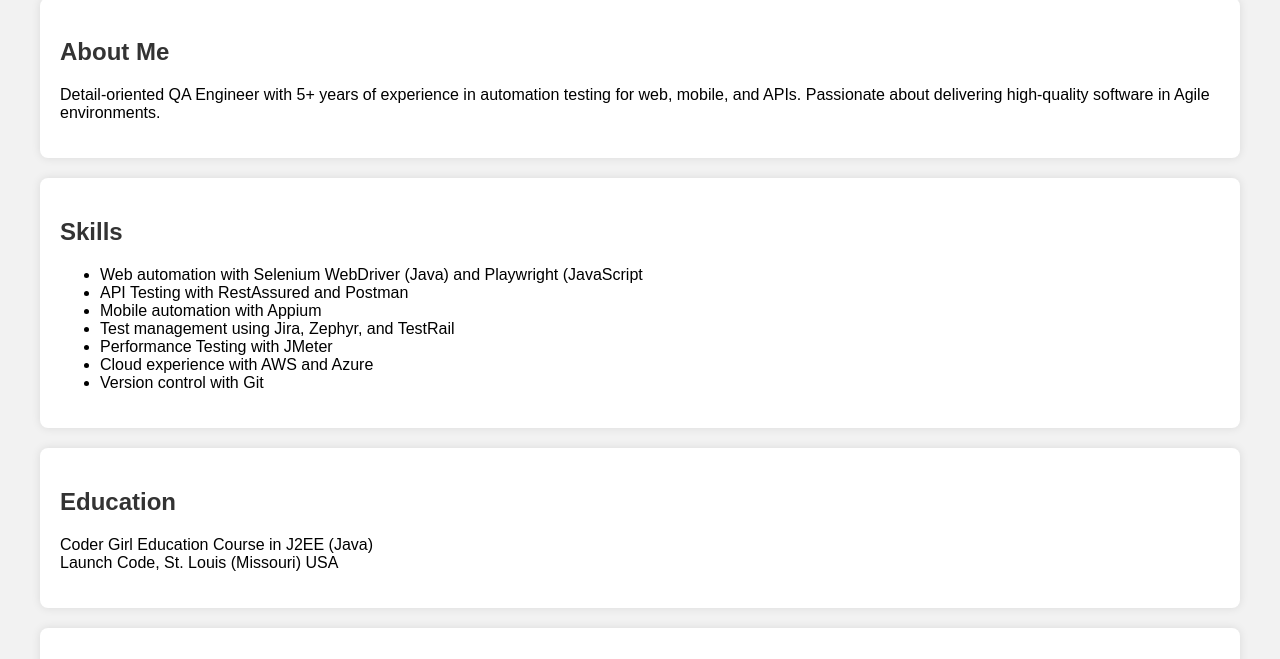
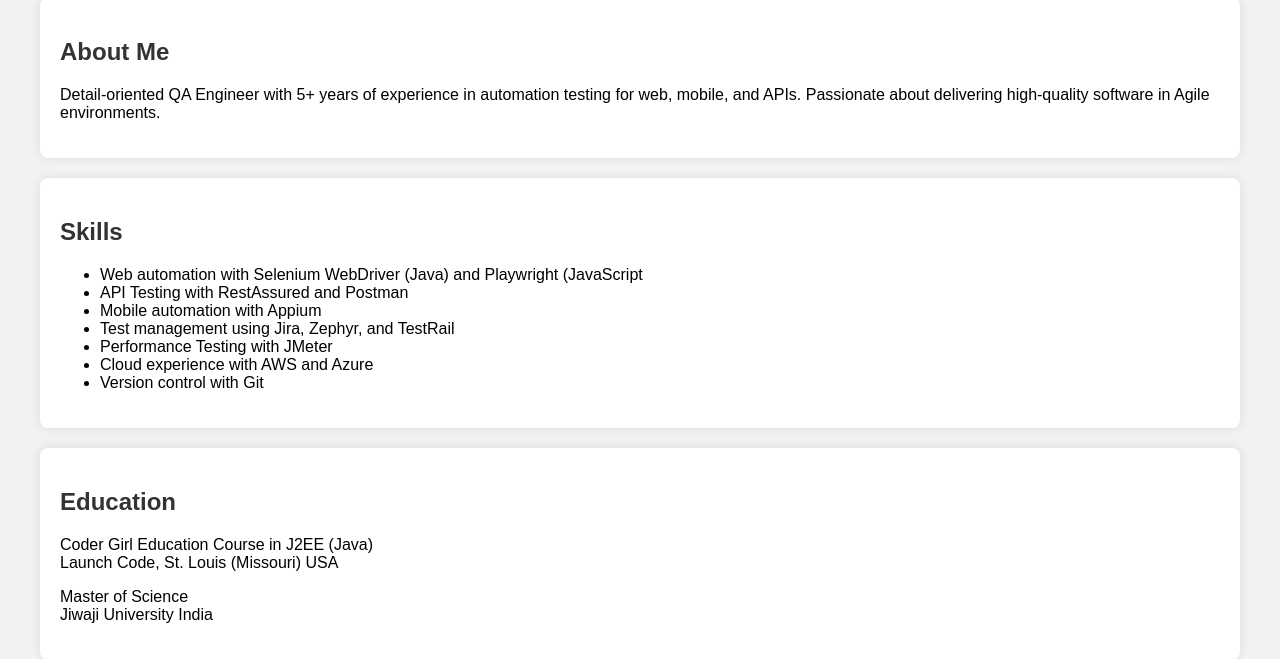
Before and after one commit to artivaidya/Portfolio, a plain HTML site: page index.html in a window 1280 px wide. Shown: the part 141-800 px from the top of the page. Drawn offline with Linux system fonts and the light colour scheme.

Commit message:
Update portfolio content

```diff
--- a/index.html
+++ b/index.html
@@ -36,6 +36,7 @@
   <div class="section">
     <h2>Education</h2>
     <p>	Coder Girl Education Course in J2EE (Java)<br> Launch Code, St. Louis (Missouri) USA</p>
+	<p>	Master of Science<br> Jiwaji University India</p>
   </div>
 
   <div class="section">
```
